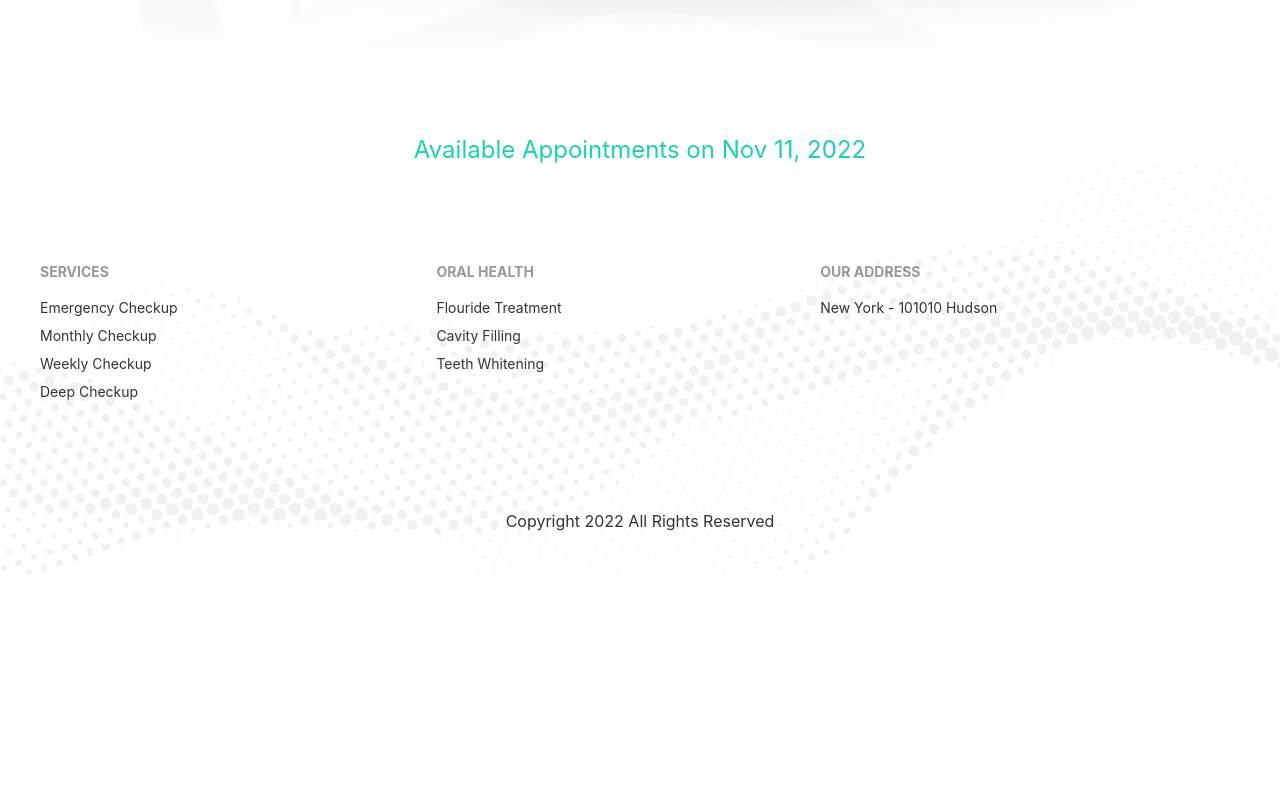
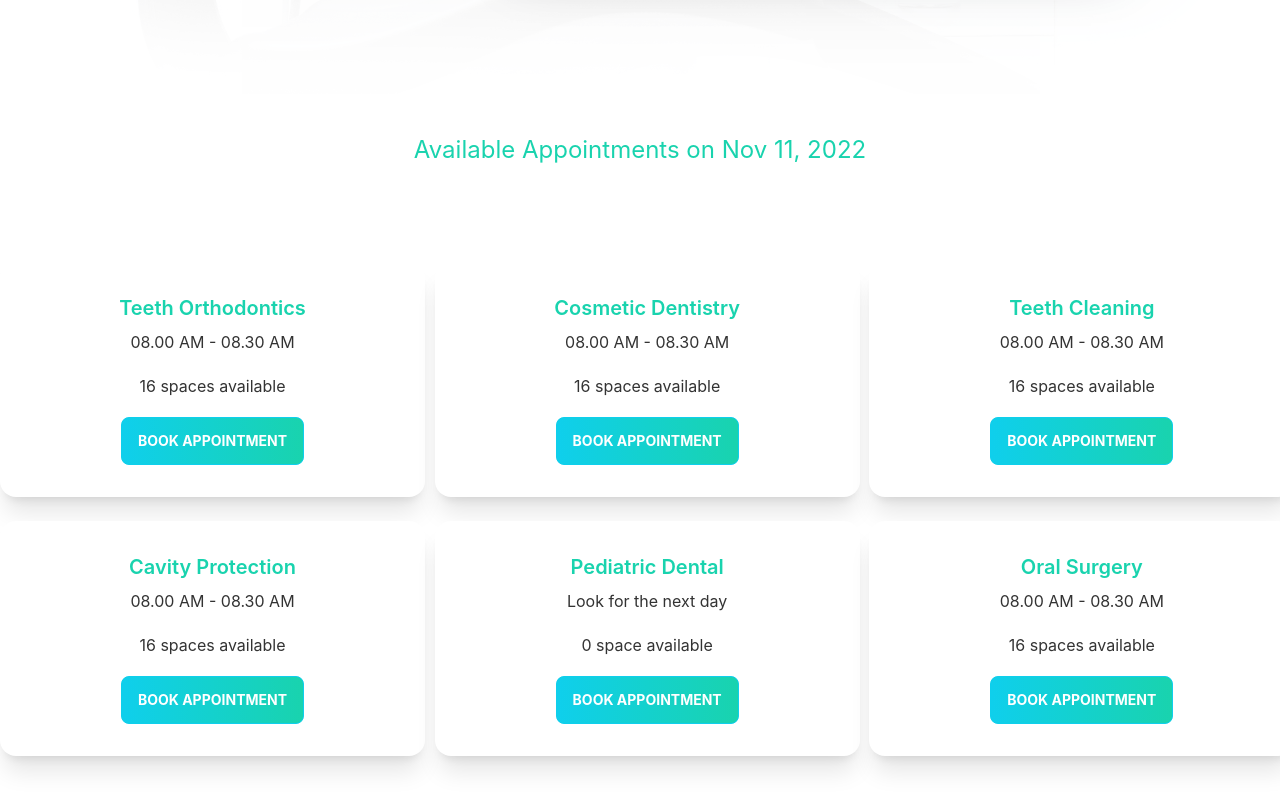
Before and after one commit to NurulIslam96/doctors-portal-client, a React (Create React App) app: page /appointment in a window 1280 px wide. Shown: the part 620-1420 px from the top of the page. Before the commit the page ends 1193 px from the top, so only its background shows below. Built offline with nearby package versions, Linux system fonts and the light colour scheme.

Commit message:
added booking modal

```diff
--- /dev/null
+++ b/public/data-appointment.json
@@ -0,0 +1,118 @@
+[
+    {
+      "_id": 1,
+      "name": "Teeth Orthodontics",
+      "slots": [
+        "08.00 AM - 08.30 AM",
+        "08.30 AM - 09.00 AM",
+        "09.00 AM - 9.30 AM",
+        "09.30 AM - 10.00 AM",
+        "10.00 AM - 10.30 AM",
+        "10.30 AM - 11.00 AM",
+        "11.00 AM - 11.30 AM",
+        "11.30 AM - 12.00 AM",
+        "1.00 PM - 1.30 PM",
+        "1.30 PM - 2.00 PM",
+        "2.00 PM - 2.30 PM",
+        "2.30 PM - 3.00 PM",
+        "3.00 PM - 3.30 PM",
+        "3.30 PM - 4.00 PM",
+        "4.00 PM - 4.30 PM",
+        "4.30 PM - 5.00 PM"
+      ]
+    },
+    {
+      "_id": 2,
+      "name": "Cosmetic Dentistry",
+      "slots": [
+        "08.00 AM - 08.30 AM",
+        "08.30 AM - 09.00 AM",
+        "09.00 AM - 9.30 AM",
+        "09.30 AM - 10.00 AM",
+        "10.00 AM - 10.30 AM",
+        "10.30 AM - 11.00 AM",
+        "11.00 AM - 11.30 AM",
+        "11.30 AM - 12.00 AM",
+        "1.00 PM - 1.30 PM",
+        "1.30 PM - 2.00 PM",
+        "2.00 PM - 2.30 PM",
+        "2.30 PM - 3.00 PM",
+        "3.00 PM - 3.30 PM",
+        "3.30 PM - 4.00 PM",
+        "4.00 PM - 4.30 PM",
+        "4.30 PM - 5.00 PM"
+      ]
+    },
+    {
+      "_id": 3,
+      "name": "Teeth Cleaning",
+      "slots": [
+        "08.00 AM - 08.30 AM",
+        "08.30 AM - 09.00 AM",
+        "09.00 AM - 9.30 AM",
+        "09.30 AM - 10.00 AM",
+        "10.00 AM - 10.30 AM",
+        "10.30 AM - 11.00 AM",
+        "11.00 AM - 11.30 AM",
+        "11.30 AM - 12.00 AM",
+        "1.00 PM - 1.30 PM",
+        "1.30 PM - 2.00 PM",
+        "2.00 PM - 2.30 PM",
+        "2.30 PM - 3.00 PM",
+        "3.00 PM - 3.30 PM",
+        "3.30 PM - 4.00 PM",
+        "4.00 PM - 4.30 PM",
+        "4.30 PM - 5.00 PM"
+      ]
+    },
+    {
+      "_id": 4,
+      "name": "Cavity Protection",
+      "slots": [
+        "08.00 AM - 08.30 AM",
+        "08.30 AM - 09.00 AM",
+        "09.00 AM - 9.30 AM",
+        "09.30 AM - 10.00 AM",
+        "10.00 AM - 10.30 AM",
+        "10.30 AM - 11.00 AM",
+        "11.00 AM - 11.30 AM",
+        "11.30 AM - 12.00 AM",
+        "1.00 PM - 1.30 PM",
+        "1.30 PM - 2.00 PM",
+        "2.00 PM - 2.30 PM",
+        "2.30 PM - 3.00 PM",
+        "3.00 PM - 3.30 PM",
+        "3.30 PM - 4.00 PM",
+        "4.00 PM - 4.30 PM",
+        "4.30 PM - 5.00 PM"
+      ]
+    },
+    {
+      "_id": 5,
+      "name": "Pediatric Dental",
+      "slots": [
+      ]
+    },
+    {
+      "_id": 6,
+      "name": "Oral Surgery",
+      "slots": [
+        "08.00 AM - 08.30 AM",
+        "08.30 AM - 09.00 AM",
+        "09.00 AM - 9.30 AM",
+        "09.30 AM - 10.00 AM",
+        "10.00 AM - 10.30 AM",
+        "10.30 AM - 11.00 AM",
+        "11.00 AM - 11.30 AM",
+        "11.30 AM - 12.00 AM",
+        "1.00 PM - 1.30 PM",
+        "1.30 PM - 2.00 PM",
+        "2.00 PM - 2.30 PM",
+        "2.30 PM - 3.00 PM",
+        "3.00 PM - 3.30 PM",
+        "3.30 PM - 4.00 PM",
+        "4.00 PM - 4.30 PM",
+        "4.30 PM - 5.00 PM"
+      ]
+    }
+  ]
--- a/src/Pages/Appointment/Appointment.js
+++ b/src/Pages/Appointment/Appointment.js
@@ -1,12 +1,21 @@
-import React from 'react';
-import AppointmentBanner from './AppointmentBanner';
+import React, { useState } from "react";
+import AppointmentBanner from "./AppointmentBanner";
+import BookAppointment from "./BookAppointment";
 
 const Appointment = () => {
-    return (
-        <div>
-            <AppointmentBanner></AppointmentBanner>
-        </div>
-    );
+    const [selectDate , setSelectDate] = useState(new Date())
+  return (
+    <div>
+      <AppointmentBanner
+        selectDate={selectDate}
+        setSelectDate={setSelectDate}
+      ></AppointmentBanner>
+      <BookAppointment
+        selectDate={selectDate}
+        setSelectDate={setSelectDate}
+      ></BookAppointment>
+    </div>
+  );
 };
 
 export default Appointment;
--- a/src/Pages/Appointment/AppointmentBanner.js
+++ b/src/Pages/Appointment/AppointmentBanner.js
@@ -1,11 +1,9 @@
-import React, { useState } from "react";
+// import React, { useState } from "react";
 import { DayPicker } from "react-day-picker";
-import { format } from "date-fns";
 import bannerBg from "../../assets/images/bg.png";
 import chair from "../../assets/images/chair.png";
 
-const AppointmentBanner = () => {
-  const [selectDate, setSelectDate] = useState(new Date());
+const AppointmentBanner = ({selectDate, setSelectDate}) => {
   return (
     <div>
       <div
@@ -30,7 +28,6 @@ const AppointmentBanner = () => {
           </div>
         </div>
       </div>
-      <p className="text-center text-secondary text-2xl mt-10">Available Appointments on {format(selectDate, "PP")}</p>
     </div>
   );
 };
--- /dev/null
+++ b/src/Pages/Appointment/AppointmentCard.js
@@ -0,0 +1,20 @@
+import React from "react";
+import PrimaryButton from "../../components/Buttons/PrimaryButton";
+
+const AppointmentCard = ({ appointment }) => {
+  const { name, slots } = appointment;
+  return (
+    <div className="card md:w-[425px] w-full md:h-[235px] h-auto bg-base-100 shadow-xl">
+      <div className="card-body text-center">
+        <h2 className="font-semibold text-xl text-secondary">{name}</h2>
+        <p>{slots.length > 0 ? slots[0] : "Look for the next day"}</p>
+        <p>{slots.length} {slots.length > 0 ? 'spaces' : 'space'} available</p>
+        <div className="card-actions justify-center">
+          <PrimaryButton><label htmlFor="booking-modal" className="cursor-pointer">Book Appointment</label></PrimaryButton>
+        </div>
+      </div>
+    </div>
+  );
+};
+
+export default AppointmentCard;
--- /dev/null
+++ b/src/Pages/Appointment/AppointmentModal.js
@@ -0,0 +1,28 @@
+import React from "react";
+
+const AppointmentModal = () => {
+  return (
+    <>
+      <input type="checkbox" id="booking-modal" className="modal-toggle" />
+      <div className="modal">
+        <div className="modal-box relative">
+          <label
+            htmlFor="booking-modal"
+            className="btn btn-sm btn-circle absolute right-2 top-2"
+          >
+            ✕
+          </label>
+          <h3 className="text-lg font-bold">
+            Congratulations random Internet user!
+          </h3>
+          <p className="py-4">
+            You've been selected for a chance to get one year of subscription to
+            use Wikipedia for free!
+          </p>
+        </div>
+      </div>
+    </>
+  );
+};
+
+export default AppointmentModal;
--- /dev/null
+++ b/src/Pages/Appointment/BookAppointment.js
@@ -0,0 +1,32 @@
+import { format } from "date-fns";
+import React, { useEffect, useState } from "react";
+import AppointmentCard from "./AppointmentCard";
+import AppointmentModal from "./AppointmentModal";
+
+const BookAppointment = ({ selectDate }) => {
+  const [appointments, setAppointments] = useState([]);
+  useEffect(() => {
+    fetch("data-appointment.json")
+      .then((res) => res.json())
+      .then((data) => setAppointments(data));
+  }, []);
+
+  return (
+    <div>
+      <p className="text-center text-secondary text-2xl mt-10">
+        Available Appointments on {format(selectDate, "PP")}
+      </p>
+      <div className="grid lg:grid-cols-3 md:grid-cols-2 grid-cols-1 gap-6 my-24">
+        {appointments.map((appointment) => (
+          <AppointmentCard
+            key={appointment._id}
+            appointment={appointment}
+          ></AppointmentCard>
+        ))}
+      </div>
+      <AppointmentModal></AppointmentModal>
+    </div>
+  );
+};
+
+export default BookAppointment;
```
